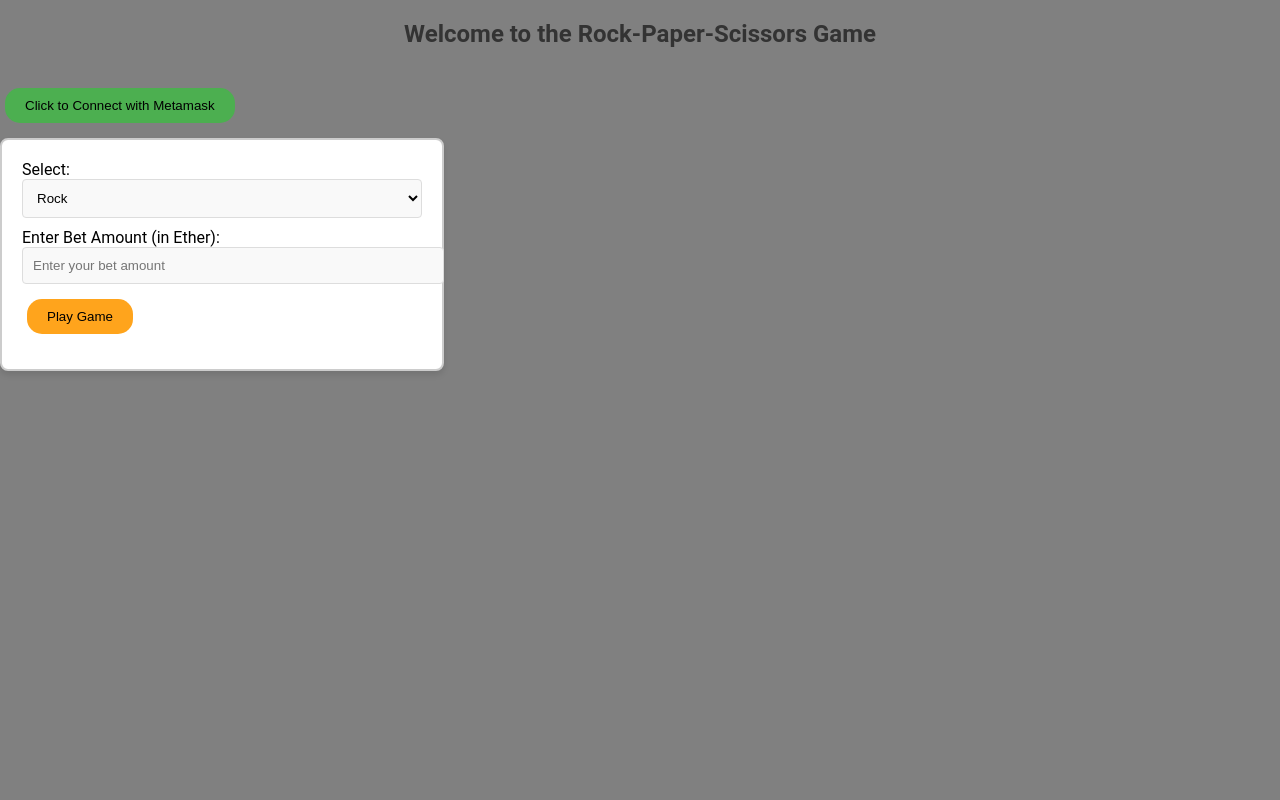
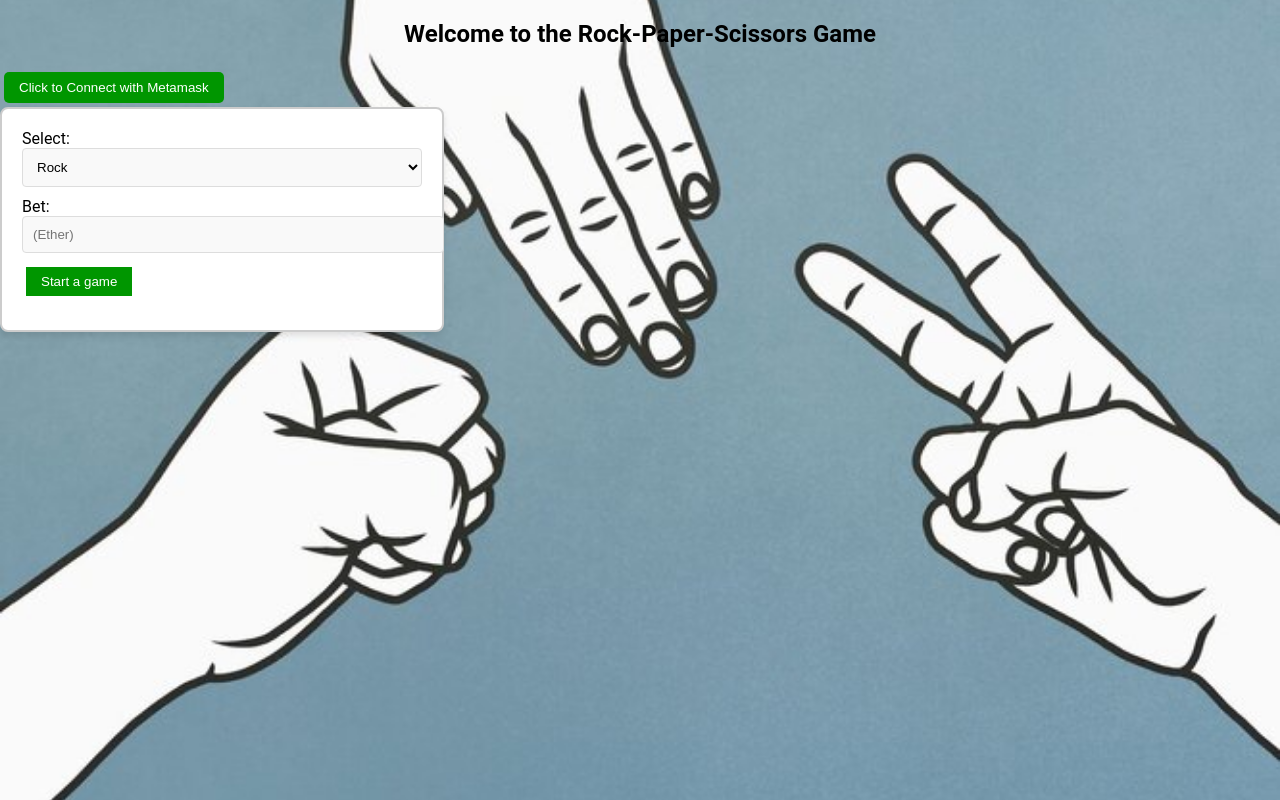
Before and after one commit to hvvkeye/hvvkeye.github.io, a plain HTML site: page index.html in a window 1280 px wide. Drawn offline with Linux system fonts and the light colour scheme.

Commit message:
changing some details

```diff
--- a/index.html
+++ b/index.html
@@ -9,11 +9,9 @@
 </head>
 
 <body>
-    <h2>Welcome to the Rock-Paper-Scissors Game</h2>
+    <h1 id>Welcome to the Rock-Paper-Scissors Game</h1>
 
-    <button id="connectButton" onclick="connectWallet()">Click to Connect with Metamask</button>
-    <div id="metamaskErrorMessage"></div>
-
+    <button id="conwallet" onclick="connectWallet()">Click to Connect with Metamask</button>
     <div id="gameControls">
         <label for="choice">Select:</label>
         <select id="choice">
@@ -23,12 +21,12 @@
         </select>
 
         <div>
-            <label for="betAmount">Enter Bet Amount (in Ether):</label>
-            <input type="text" id="betAmount" placeholder="Enter your bet amount">
+            <label for="betAmount">Bet:</label>
+            <input type="text" id="betAmount" placeholder="(Ether)">
         </div>
 
         <div>
-            <button onclick="playGame()">Play Game</button>
+            <button onclick="playGame()">Start a game</button>
         </div>
 
         <div id="result"></div>
--- a/style.css
+++ b/style.css
@@ -1,14 +1,17 @@
 body {
     font-family: 'Roboto', sans-serif;
-    background-color: gray;
+    background: url(background.jpg) no-repeat center center fixed;
+    -webkit-background-size: cover;
+    -moz-background-size: cover;
+    -o-background-size: cover;
+    background-size: cover;
     margin: 0;
     padding: 0;
 }
 
-h2 {
+h1 {
     text-align: center;
     font-size: 24px;
-    color: #333;
     margin: 20px 0;
 }
 
@@ -22,19 +25,20 @@ h2 {
 }
 
 button {
-    background-color: rgb(255,164,28);
-    border: none;
-    padding:10px;
-    margin:5px;
-    padding-left:20px;
-    padding-right:20px;
-    text-align: center;
-    cursor:pointer;
-    border-radius: 15px;
+    background-color:rgb(0,150,0);
+    color:white;
+    border:none;
+    margin:4px;
+    padding-top:7px;
+    padding-bottom:7px;
+    padding-left:15px;
+    padding-right:15px;
+    transition:padding-left,0.4s,padding-right,0.4s;
 }
 
 button:hover {
-    background-color: #005fa3;
+    padding-left:25px;
+    padding-right:25px;
 }
 
 select, input[type="text"] {
@@ -53,19 +57,26 @@ select, input[type="text"] {
     color: #444;
 }
 
-button#connectButton {
-    background-color: #4caf50;
-    margin-top: 20px;
+button#conwallet {
+    background-color:rgb(0,150,0);
+    color:white;
+    border:none;
+    padding-top:8px;
+    padding-bottom: 8px;
+    padding-left:15px;
+    border-radius: 5px;
+    padding-right: 15px;
+    cursor:pointer;
+    transition: padding-top,0.4s,padding-bottom,0.4s,padding-left,0.4s,padding-right,0.4s;
 }
 
-button#connectButton:hover {
-    background-color: #45a048;
+button#conwallet:hover {
+    padding-top:15px;
+    padding-bottom:15px;
+    padding-left:25px;
+    padding-right: 25px;
 }
 
-#metamaskErrorMessage {
-    color: red;
-    margin-top: 10px;
-}
 
 #newSection {
     background-color: #fff;
```
Also changed, not shown: background.jpg (added).
